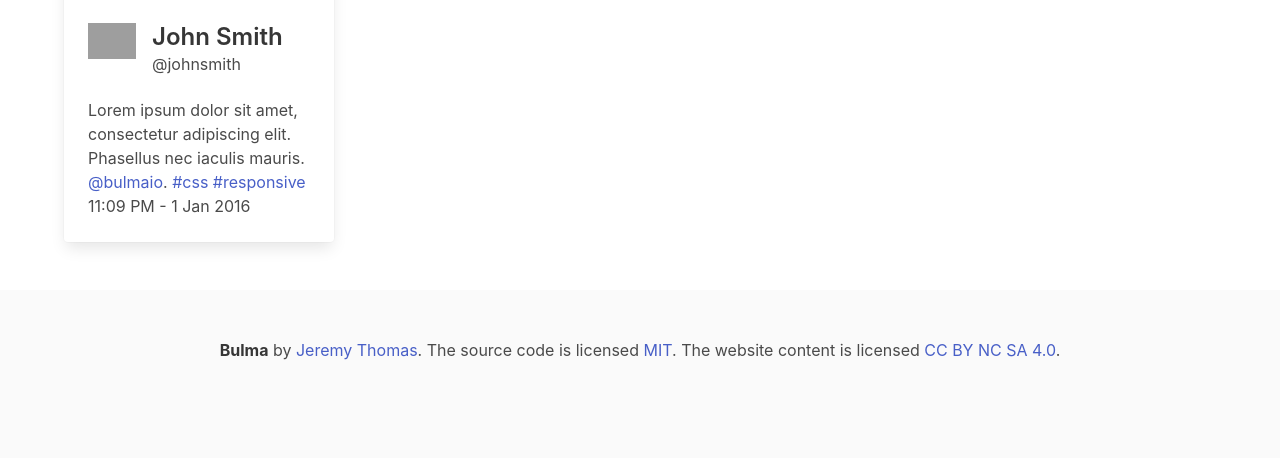
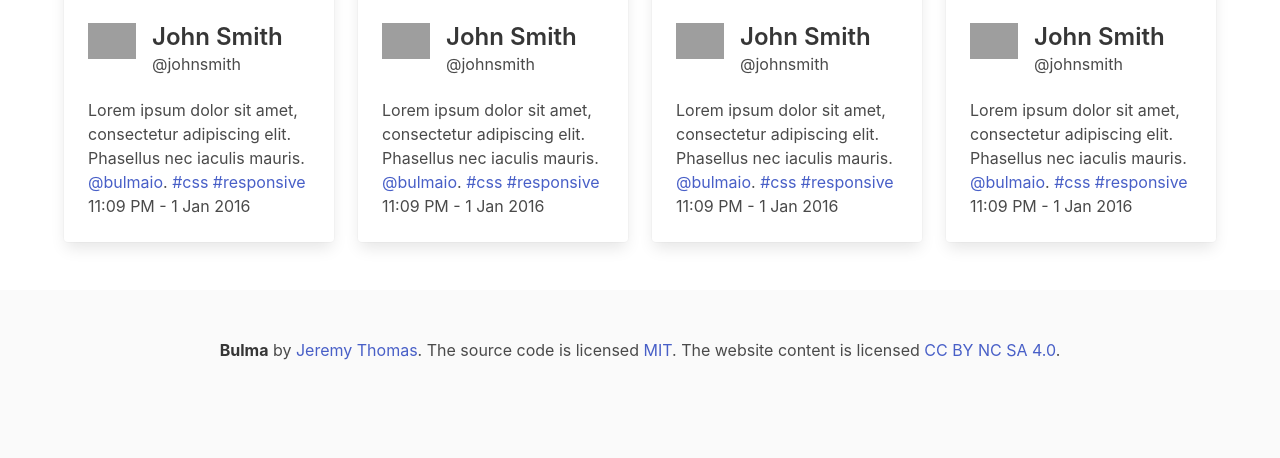
Before and after one commit to cleyrandal/curso-flask, a Flask app: page / in a window 1280 px wide. Shown: the part 469-927 px from the top of the page. Run offline with Flask 2, Linux system fonts and the light colour scheme; grey boxes are pictures that could not be loaded.

Commit message:
:lipstick: Dynamic columns
Make "for" loop to create dynamic columns

```diff
--- a/delivery/delivery/templates/index.html
+++ b/delivery/delivery/templates/index.html
@@ -11,7 +11,7 @@
 	<nav class="navbar" role="navigation" aria-label="main navigation">
 		<div class="navbar-brand">
 			<a class="navbar-item" href="https://bulma.io">
-				<img src="https://bulma.io/images/bulma-logo.png" width="112" height="28">
+				<strong>CodeFoods</strong>
 			</a>
 			<a role="button" class="navbar-burger" aria-label="menu" aria-expanded="false" data-target="navbarBasicExample">
 				<span aria-hidden="true"></span>
@@ -27,7 +27,7 @@
 				</a>
 
 				<a class="navbar-item">
-					Documentation
+					Restaurantes
 				</a>
 
 				<div class="navbar-item has-dropdown is-hoverable">
@@ -37,13 +37,13 @@
 
 					<div class="navbar-dropdown">
 						<a class="navbar-item">
-							About
+							Pizza
 						</a>
 						<a class="navbar-item">
-							Jobs
+							Pastel
 						</a>
 						<a class="navbar-item">
-							Contact
+							Hamburguer
 						</a>
 						<hr class="navbar-divider">
 						<a class="navbar-item">
@@ -83,8 +83,9 @@
     <div class="container">
 
 			<div class="columns">
+
+				{% for col in [1, 2, 3, 4] %}
 				<div class="column">
-
 					<div class="card">
 						<div class="card-image">
 							<figure class="image is-4by3">
@@ -112,17 +113,9 @@
 							</div>
 						</div>
 					</div>
+				</div>
+				{% endfor %}
 
-				</div>
-				<div class="column">
-					Second column
-				</div>
-				<div class="column">
-					Third column
-				</div>
-				<div class="column">
-					Fourth column
-				</div>
 			</div>
 
     </div>
```
